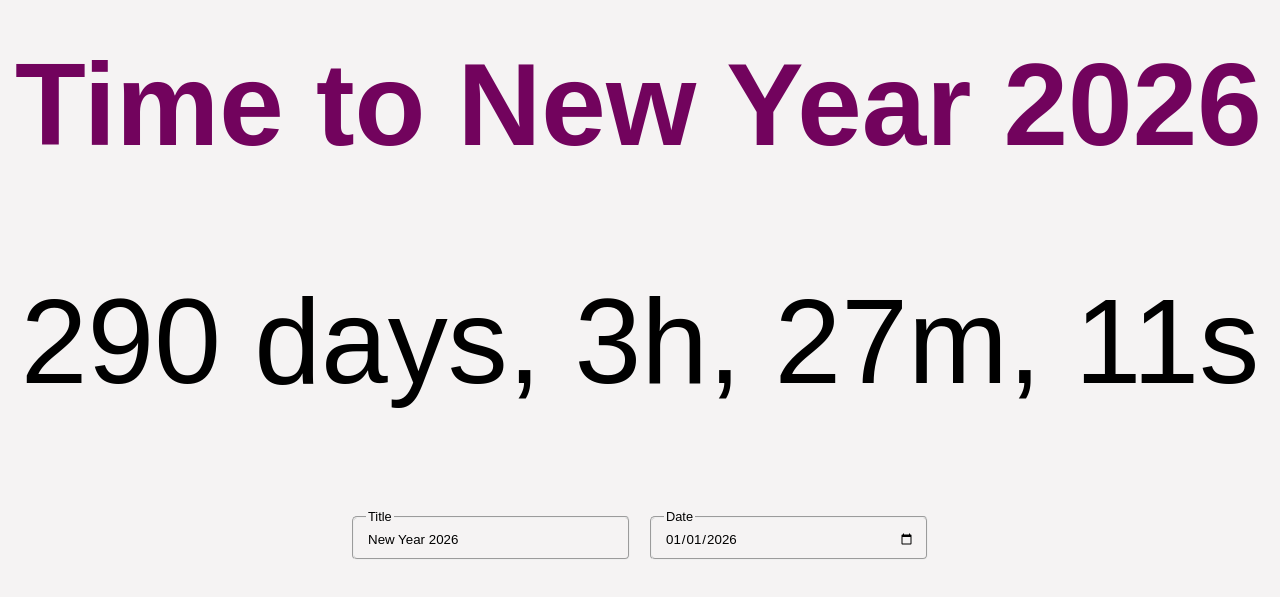
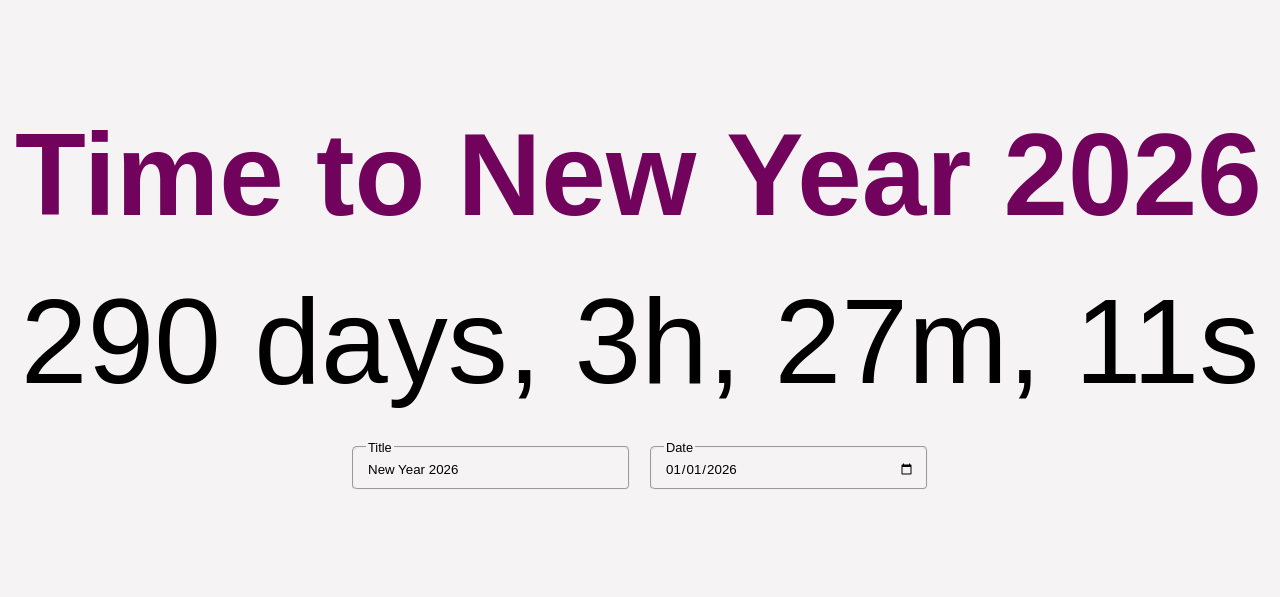
Before and after one commit to patrick-mcgreal-dev/nc-frontend-challenge, an Angular app: page / in a window 1280 px wide. Shown: the part 101-698 px from the top of the page. Built offline with nearby package versions, Linux system fonts and the light colour scheme.

Commit message:
replace margins with flex gap

```diff
--- a/src/app/app.component.scss
+++ b/src/app/app.component.scss
@@ -8,6 +8,7 @@ main {
   box-sizing: border-box;
   display: flex;
   flex-direction: column;
+  gap: 30px;
   justify-content: center;
   align-items: center;
   position: relative;
@@ -22,6 +23,7 @@ main {
   h2 {
     font-weight: normal;
     white-space: nowrap;
+    margin: 0;
   }
 
   fieldset {
```
